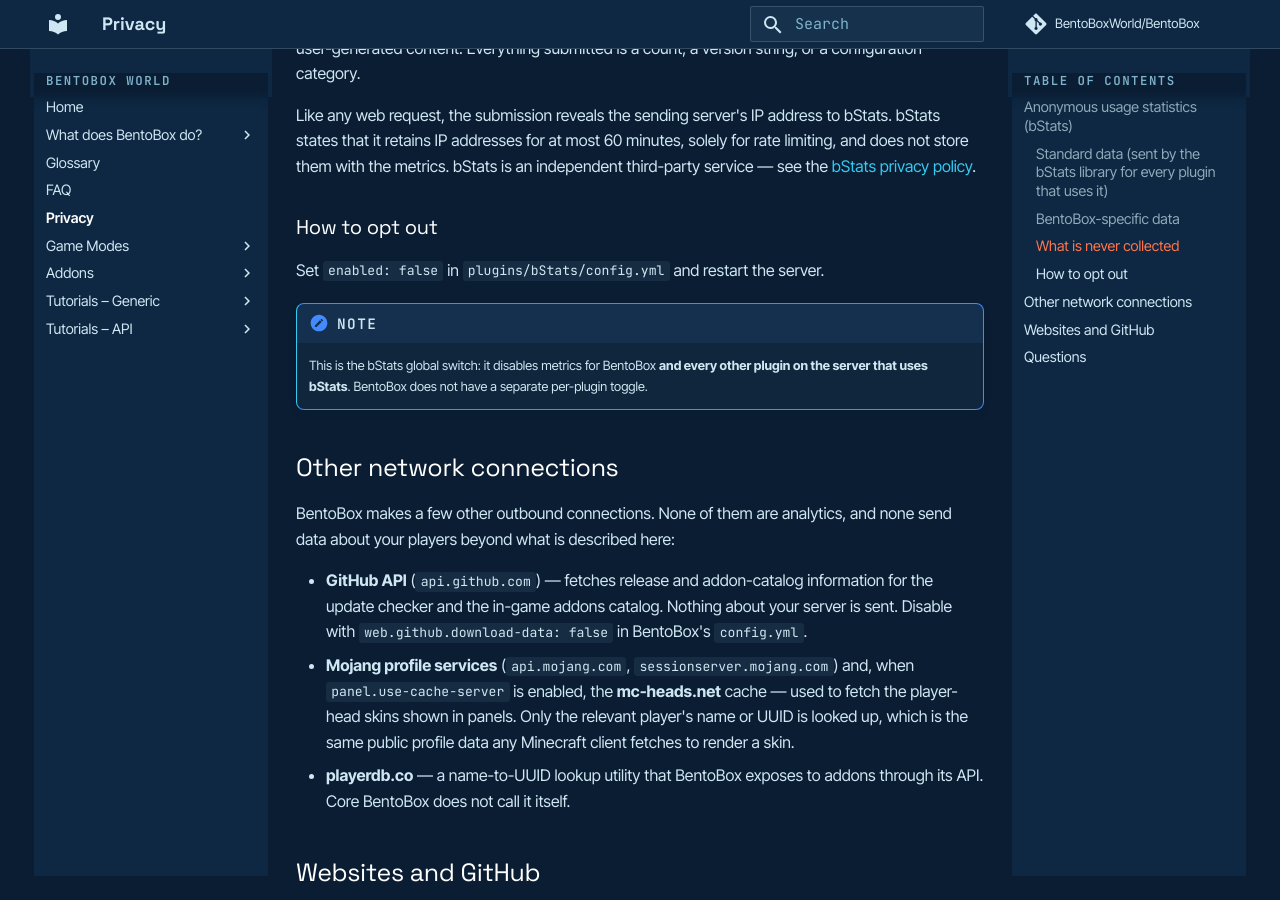
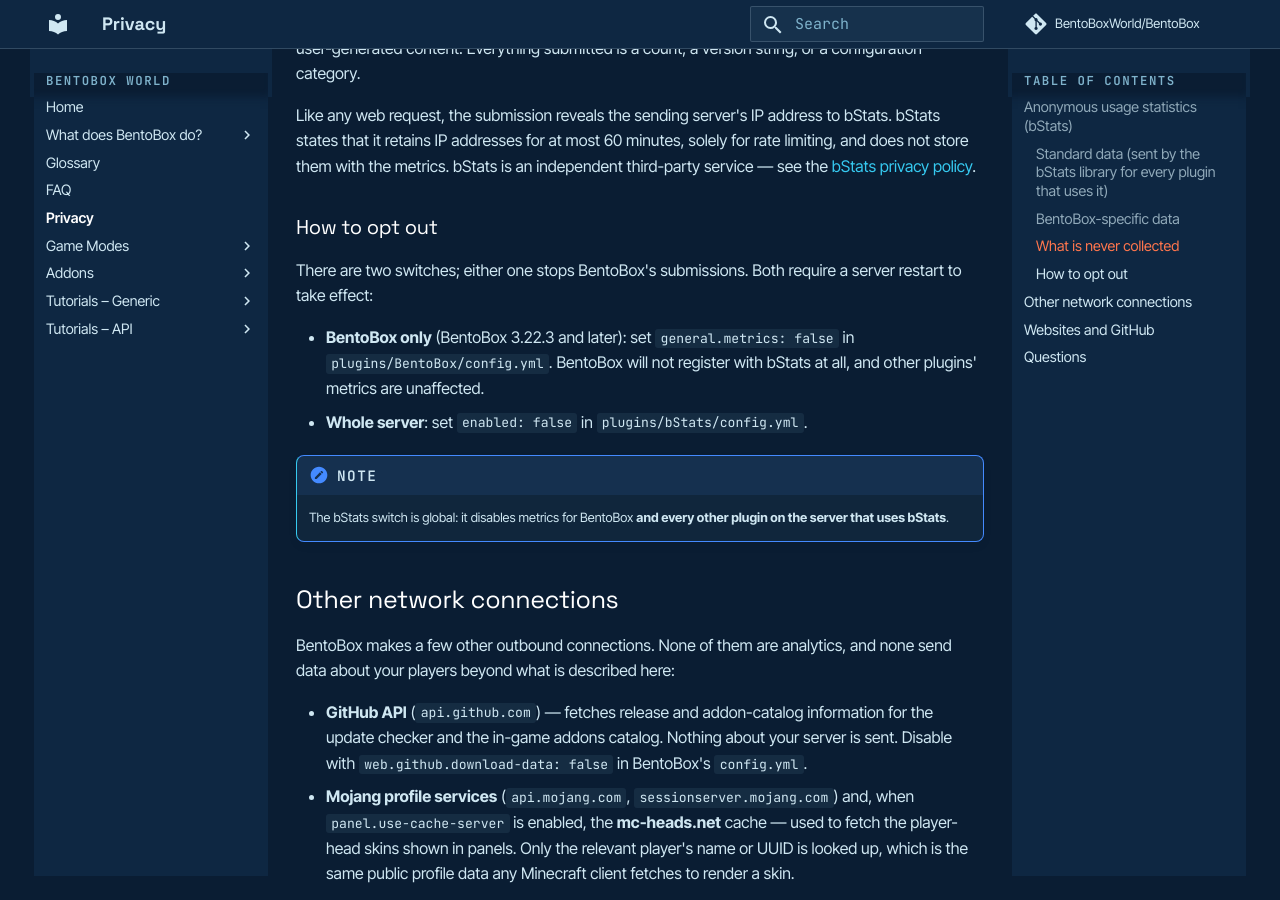
Before and after one commit to BentoBoxWorld/docs, an MkDocs documentation site: the page built from docs/BentoBox/Privacy.md, in a window 1280 px wide and 900 px high, scrolled down 1485 px. Built offline with MkDocs 1.6.1 and Material for MkDocs 9.7.7, drawn with Linux system fonts in a browser that asks for light colours; comment, search, counter and statistics services are not loaded.

Commit message:
Document the BentoBox-specific metrics opt-out
BentoBoxWorld/BentoBox#3065 adds general.metrics in config.yml from
3.22.3, so the page now lists both switches.

Co-Authored-By: Claude Fable 5 <noreply@anthropic.com>
Claude-Session: https://claude.ai/code/session_01XkVFZoe4hB2Req885z5ea7

```diff
--- a/docs/BentoBox/Privacy.md
+++ b/docs/BentoBox/Privacy.md
@@ -35,10 +35,13 @@ Like any web request, the submission reveals the sending server's IP address to
 
 ### How to opt out
 
-Set `enabled: false` in `plugins/bStats/config.yml` and restart the server.
+There are two switches; either one stops BentoBox's submissions. Both require a server restart to take effect:
+
+- **BentoBox only** (BentoBox 3.22.3 and later): set `general.metrics: false` in `plugins/BentoBox/config.yml`. BentoBox will not register with bStats at all, and other plugins' metrics are unaffected.
+- **Whole server**: set `enabled: false` in `plugins/bStats/config.yml`.
 
 !!! note
-    This is the bStats global switch: it disables metrics for BentoBox **and every other plugin on the server that uses bStats**. BentoBox does not have a separate per-plugin toggle.
+    The bStats switch is global: it disables metrics for BentoBox **and every other plugin on the server that uses bStats**.
 
 ## Other network connections
 
```
